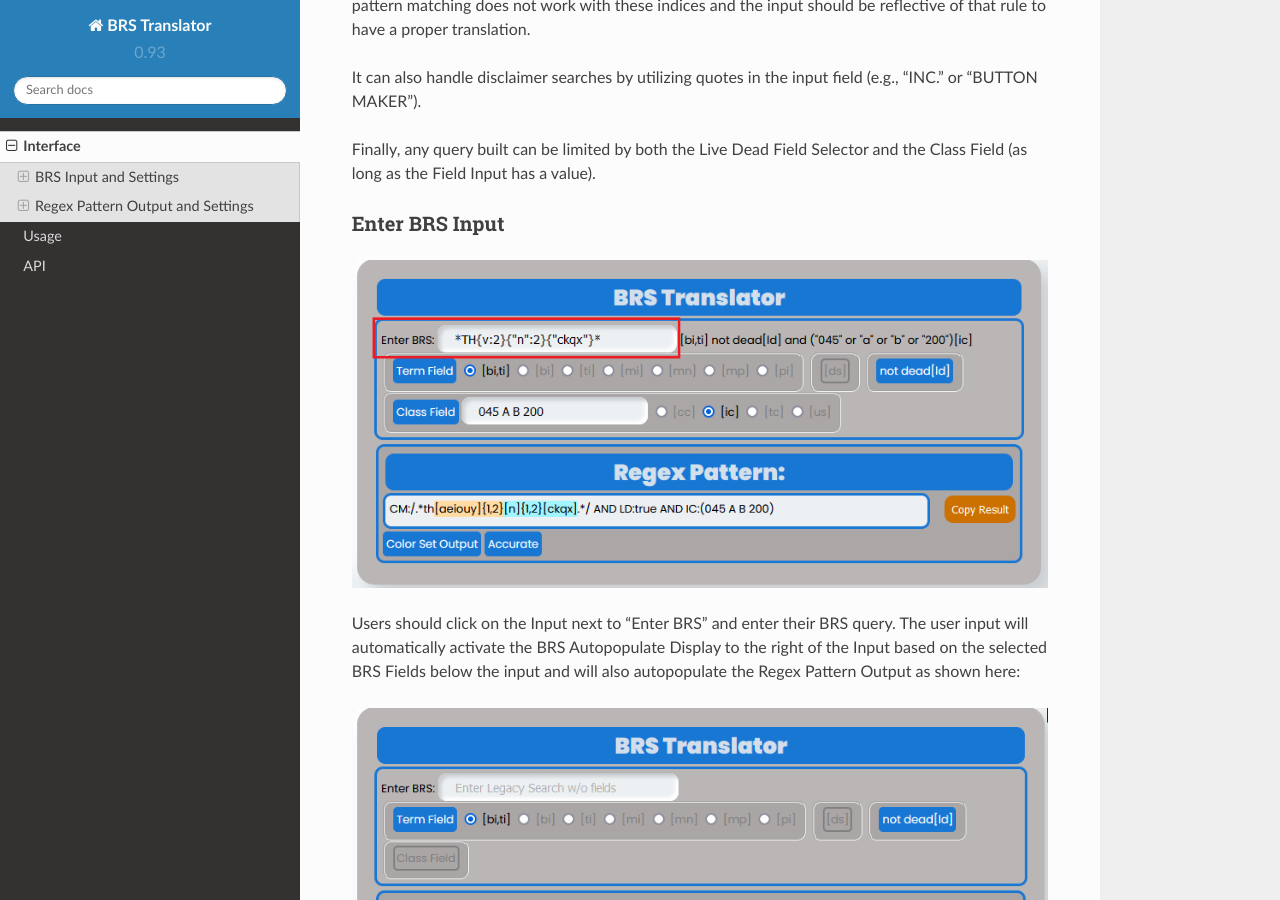
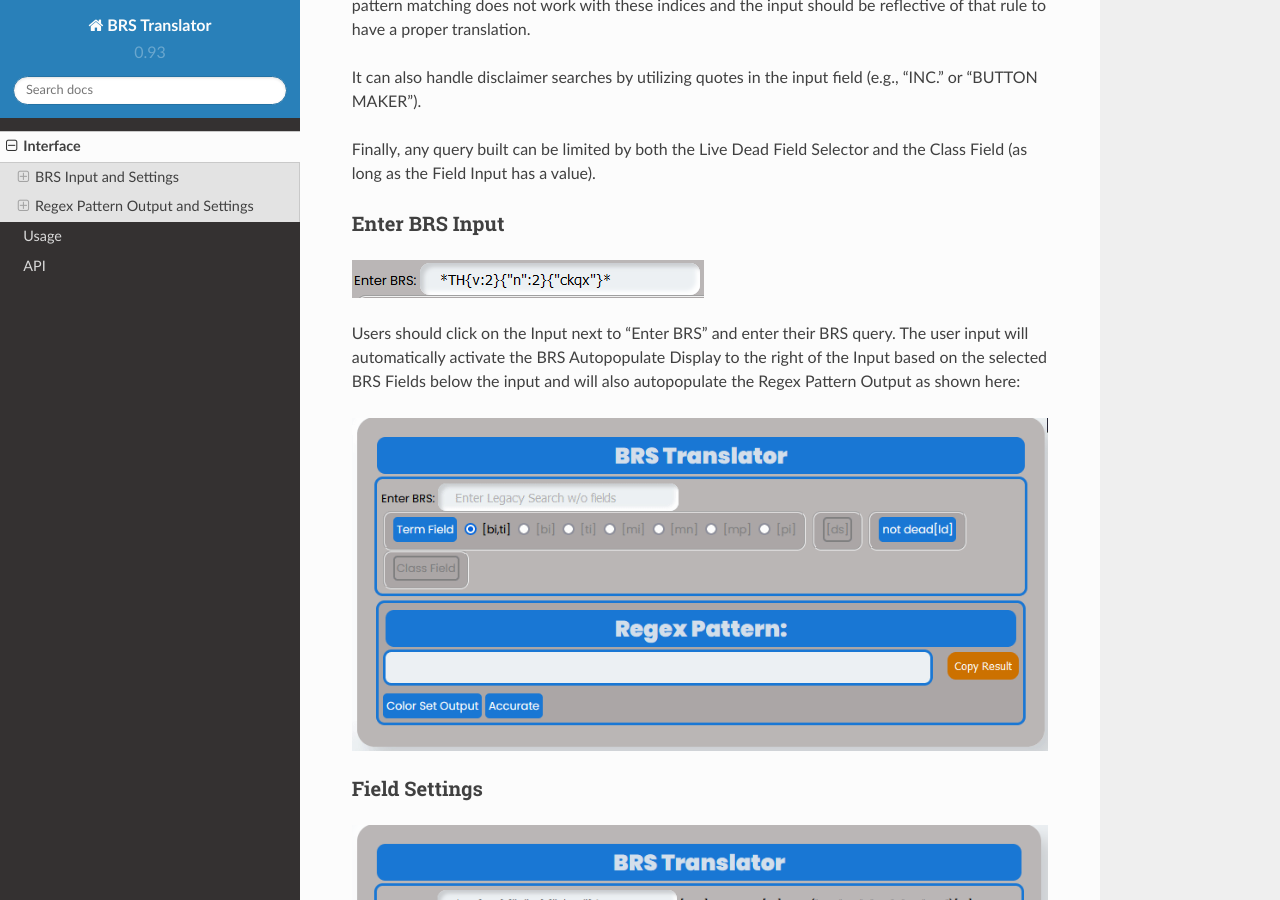
Before and after one commit to Ayjent/BRS-Translator, a Sphinx documentation site: the page built from docs/source/interface.rst, in a window 1280 px wide and 900 px high, scrolled down 1408 px. Built offline with Sphinx 7.4.7 and the Read the Docs theme 2.0.0, drawn with Linux system fonts in a browser that asks for light colours.

Commit message:
Update interface.rst

```diff
--- a/docs/source/interface.rst
+++ b/docs/source/interface.rst
@@ -25,7 +25,7 @@
 
 Enter BRS Input
 ^^^^^^^^^^^^^^^
-.. image:: ../_static/BRSInputHighlight.png
+.. image:: ../_static/BRS-InputSection.png
 
 Users should click on the Input next to "Enter BRS" and enter their BRS query.  The user input will automatically activate the BRS Autopopulate Display to the right of the Input based on the selected BRS Fields below the input and will also autopopulate the Regex Pattern Output as shown here:
 
```
